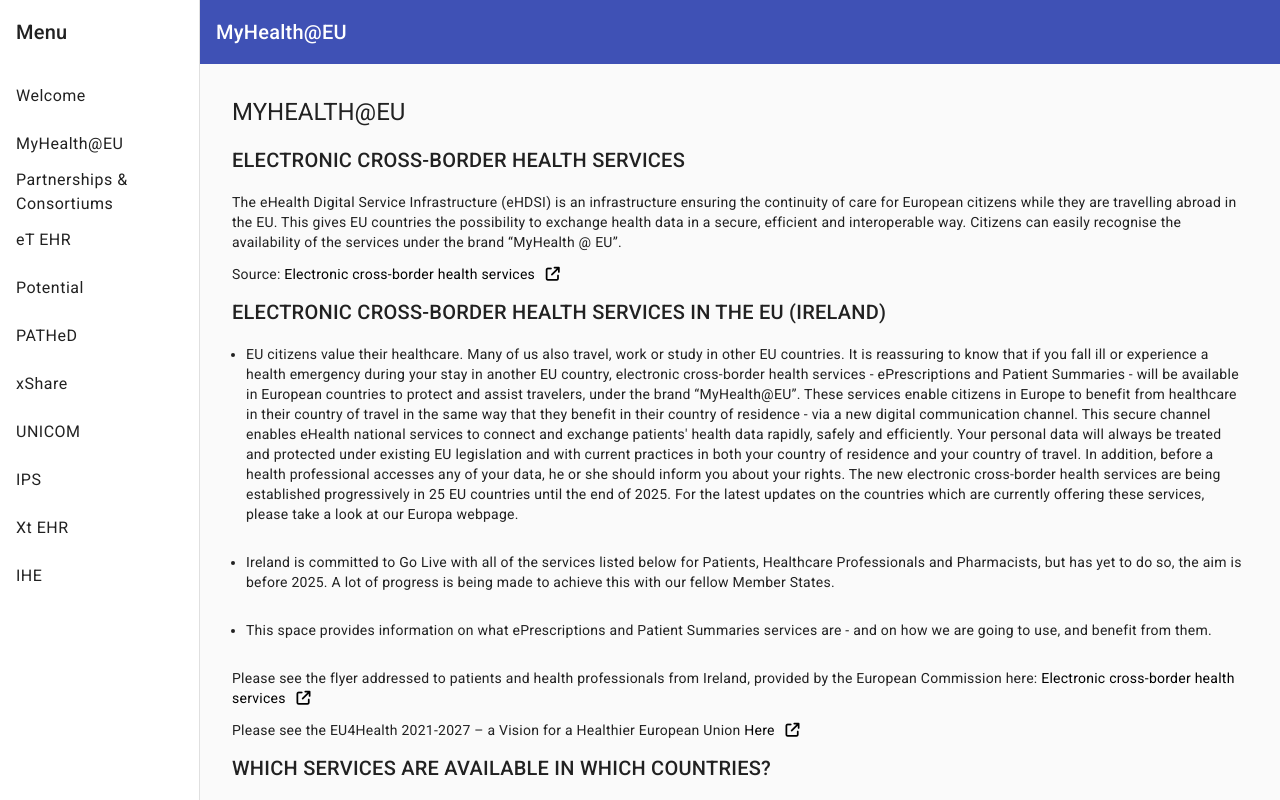
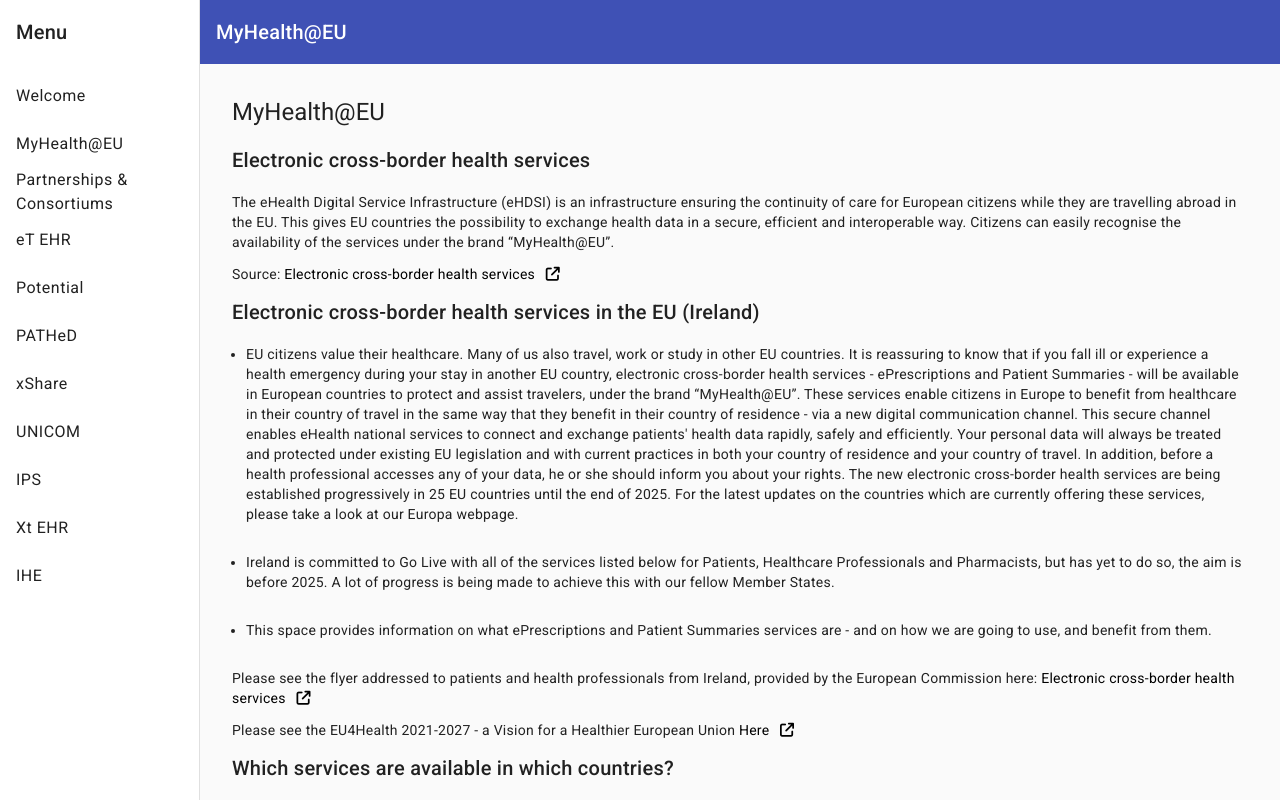
Before and after one commit to ddeveloper72/MyHealth-EU, an Angular app: page /myhealth in a window 1280 px wide. Built offline with nearby package versions, Linux system fonts and the light colour scheme.

Commit message:
update the global font style

```diff
--- a/src/app/app.module.ts
+++ b/src/app/app.module.ts
@@ -28,7 +28,7 @@
 @NgModule({
   imports: [
     BrowserModule,
-    RouterModule.forRoot(routes),
+    RouterModule.forRoot(routes, { scrollPositionRestoration: 'enabled' }),
     AppRoutingModule,
     MatToolbarModule,
     MatButtonModule,
--- a/src/app/myhealth/myhealth.component.html
+++ b/src/app/myhealth/myhealth.component.html
@@ -8,7 +8,7 @@
       data in
       a secure, efficient and interoperable way. Citizens can easily recognise the availability of the services under
       the
-      brand “MyHealth &#64; EU”.</p>
+      brand “MyHealth&#64;EU”.</p>
     <P>Source: <a
         href="https://health.ec.europa.eu/ehealth-digital-health-and-care/electronic-cross-border-health-services_en#related-information"
         target="_blank" rel="noopener"><span>Electronic cross-border health services <i
@@ -50,7 +50,7 @@
           class="fa-solid fa-arrow-up-right-from-square"></i></span></a>
   </p>
 
-  <p>Please see the EU4Health 2021-2027 – a Vision for a Healthier European Union <a
+  <p>Please see the EU4Health 2021-2027 - a Vision for a Healthier European Union <a
       href="https://op.europa.eu/en/publication-detail/-/publication/3e983ee5-fed7-11ea-b44f-01aa75ed71a1"
       rel="noopener" target="_blank"><span>Here <i class="fa-solid fa-arrow-up-right-from-square"></i></span></a>
 
@@ -65,7 +65,7 @@
         rel="noopener" target="_blank"><span>Here <i class="fa-solid fa-arrow-up-right-from-square"></i></span></a>
     </p>
     <mat-card>
-      <img mat-card-image src="assets/images/ehdsi_logo_en_0.png" alt="eHDSI Logo">
+      <img mat-card-image src="assets/images/EC_Logo_MyHealt.jpg" alt="MyHealth&#64;EU logo">
     </mat-card>
   </section>
   <section class="space-above">
--- a/src/styles.css
+++ b/src/styles.css
@@ -1,13 +1,15 @@
 *,
 *::after,
 *::before {
-    /* capture any before and after pseudo-elements in universal selector */
-    margin: 0;
-    padding: 0;
-    box-sizing: inherit;
+  /* capture any before and after pseudo-elements in universal selector */
+  margin: 0;
+  padding: 0;
+  box-sizing: inherit;
 }
 
-body {
+body,
+p,
+li {
   font-family: roboto, "Helvetica Neue", sans-serif;
   margin: 0;
   padding: 0;
@@ -19,7 +21,7 @@
 
 h1,
 h2 {
-  text-transform: uppercase;
+  font-weight: 600;
 }
 
 .spacer {
@@ -36,11 +38,17 @@
   margin-bottom: 20px;
 }
 
-
-
 .mdc-list-item__primary-text {
   white-space: pre-line !important;
 }
 
-html, body { height: 100%; }
-body { margin: 0; font-family: Roboto, "Helvetica Neue", sans-serif; }
+html,
+body {
+  height: 100%;
+  scroll-behavior: smooth;
+}
+
+body {
+  margin: 0;
+  font-family: Roboto, "Helvetica Neue", sans-serif;
+}
```
